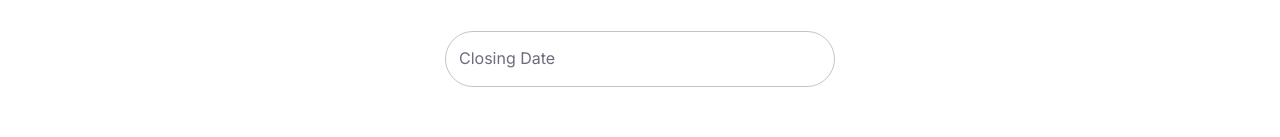
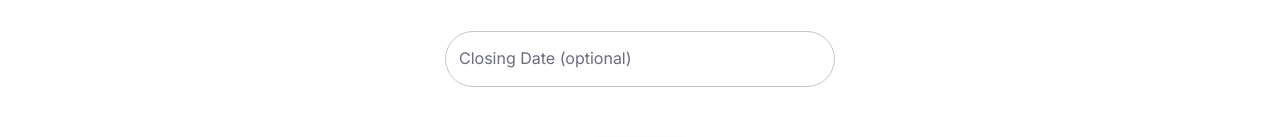
Before and after one commit to COSC-499-W2023/year-long-project-team-3, a Next.js app: page /submission-box/create in a window 1280 px wide. Shown: the part 551-688 px from the top of the page. Built offline with nearby package versions, Linux system fonts and the light colour scheme; no server answers.

Commit message:
Added optional helper text

```diff
--- a/src/components/SubmissionBoxSettings/index.tsx
+++ b/src/components/SubmissionBoxSettings/index.tsx
@@ -113,7 +113,7 @@ export default function SubmissionBoxSettings({
                 <DateTimePicker
                     className='data-cy-date-time-picker' // regular data-cy wasn't working
                     disablePast
-                    label='Closing Date'
+                    label='Closing Date (optional)'
                     value={formik.values.closingDate ? dayjs(formik.values.closingDate) : null}
                     onChange={(e) => {
                         formik.setFieldValue('closingDate', e)
```
